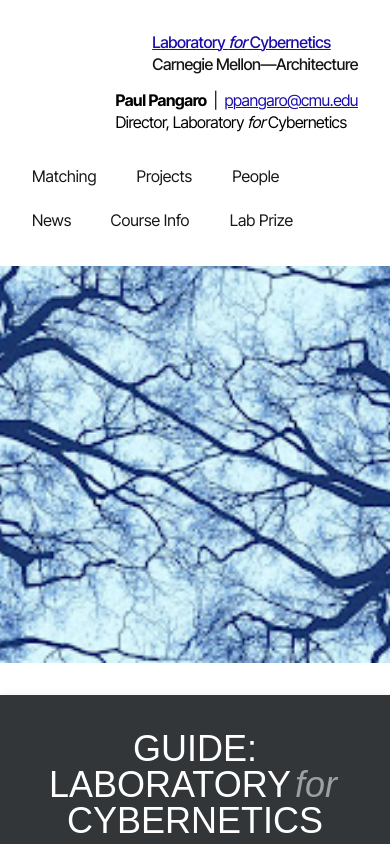
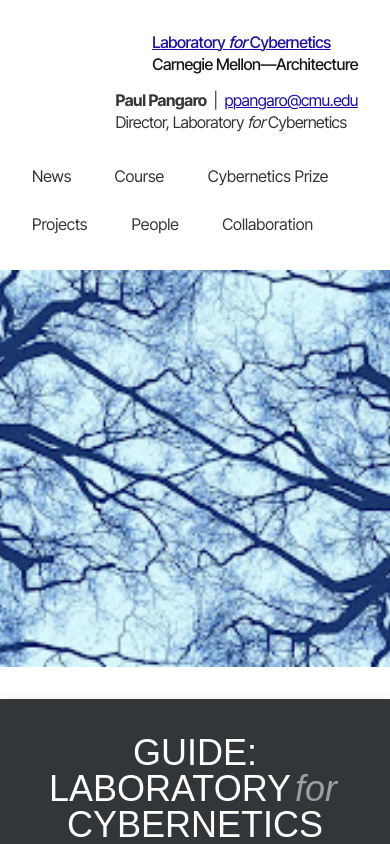
Before and after one commit to lab4cybernetics-cmu/lab-for-cybernetics, a Next.js app: page / in a window 390 px wide. Shown: the top 844 px of the page. Built offline with nearby package versions, Linux system fonts and the light colour scheme; no server answers.

Commit message:
feat: update navigation menu, refine brand colors, and add external link support for project cards

```diff
--- a/src/app/globals.css
+++ b/src/app/globals.css
@@ -2,7 +2,7 @@
 
 :root {
   --background: #ffffff;
-  --foreground: #171717;
+  --foreground: #323639;
 }
 
 @theme inline {
--- a/src/app/layout.tsx
+++ b/src/app/layout.tsx
@@ -31,20 +31,32 @@ export default function RootLayout({
                 </a>
                 <h2 className="text-sys-top-left font-medium text-neutral-900 mt-0.5 tracking-tight">Carnegie Mellon—Architecture</h2>
               </div>
-              <div className="hidden md:block w-[1px] bg-black self-stretch"></div>
+              <div className="hidden md:block w-[1px] bg-brand-dark self-stretch"></div>
               <div className="flex flex-col items-start leading-tight">
-                <div className="text-sys-top-left font-bold text-black tracking-tight">
-                  Paul Pangaro <span className="font-normal text-black mx-1">|</span> <a href="mailto:ppangaro@cmu.edu" className="font-normal text-brand-blue underline decoration-1">ppangaro@cmu.edu</a>
+                <div className="text-sys-top-left font-bold text-brand-dark tracking-tight">
+                  Paul Pangaro <span className="font-normal text-brand-dark mx-1">|</span> <a href="mailto:ppangaro@cmu.edu" className="font-normal text-brand-blue underline decoration-1">ppangaro@cmu.edu</a>
                 </div>
-                <div className="text-sys-top-left font-normal text-black mt-0.5 tracking-tight">Director, Laboratory <em>for</em> Cybernetics</div>
+                <div className="text-sys-top-left font-normal text-brand-dark mt-0.5 tracking-tight">Director, Laboratory <em>for</em> Cybernetics</div>
               </div>
             </div>
 
             {/* Navigation Bar */}
-            <nav className="flex flex-wrap justify-start md:justify-end md:text-right gap-[20px] text-sys-nav font-normal pb-0.5 items-end">
-              <a href="/matching" className="group flex items-center hover:text-[#90cde8] transition-all duration-300">
-                <span data-text="Matching" className="after:content-[attr(data-text)] after:block after:font-medium after:invisible after:h-0 after:overflow-hidden group-hover:font-medium group-hover:underline decoration-1 underline-offset-2 transition-all duration-300">
-                  Matching
+            <nav className="flex flex-wrap justify-start md:justify-end md:text-right gap-[24px] text-sys-nav font-normal pb-0.5 items-end">
+              <a href="/news" className="group flex items-center hover:text-[#90cde8] transition-all duration-300">
+                <span data-text="News" className="after:content-[attr(data-text)] after:block after:font-medium after:invisible after:h-0 after:overflow-hidden group-hover:font-medium group-hover:underline decoration-1 underline-offset-2 transition-all duration-300">
+                  News
+                </span>
+                <ArrowRight className="w-[0.9em] h-[0.9em] ml-1 opacity-0 group-hover:opacity-100 transition-all duration-300 group-hover:-rotate-45" strokeWidth={2.5} />
+              </a>
+              <a href="/course-info" className="group flex items-center hover:text-[#90cde8] transition-all duration-300">
+                <span data-text="Course" className="after:content-[attr(data-text)] after:block after:font-medium after:invisible after:h-0 after:overflow-hidden group-hover:font-medium group-hover:underline decoration-1 underline-offset-2 transition-all duration-300">
+                  Course
+                </span>
+                <ArrowRight className="w-[0.9em] h-[0.9em] ml-1 opacity-0 group-hover:opacity-100 transition-all duration-300 group-hover:-rotate-45" strokeWidth={2.5} />
+              </a>
+              <a href="/lab-prize" className="group flex items-center hover:text-[#90cde8] transition-all duration-300">
+                <span data-text="Cybernetics Prize" className="after:content-[attr(data-text)] after:block after:font-medium after:invisible after:h-0 after:overflow-hidden group-hover:font-medium group-hover:underline decoration-1 underline-offset-2 transition-all duration-300">
+                  Cybernetics Prize
                 </span>
                 <ArrowRight className="w-[0.9em] h-[0.9em] ml-1 opacity-0 group-hover:opacity-100 transition-all duration-300 group-hover:-rotate-45" strokeWidth={2.5} />
               </a>
@@ -60,21 +72,9 @@ export default function RootLayout({
                 </span>
                 <ArrowRight className="w-[0.9em] h-[0.9em] ml-1 opacity-0 group-hover:opacity-100 transition-all duration-300 group-hover:-rotate-45" strokeWidth={2.5} />
               </a>
-              <a href="/news" className="group flex items-center hover:text-[#90cde8] transition-all duration-300">
-                <span data-text="News" className="after:content-[attr(data-text)] after:block after:font-medium after:invisible after:h-0 after:overflow-hidden group-hover:font-medium group-hover:underline decoration-1 underline-offset-2 transition-all duration-300">
-                  News
-                </span>
-                <ArrowRight className="w-[0.9em] h-[0.9em] ml-1 opacity-0 group-hover:opacity-100 transition-all duration-300 group-hover:-rotate-45" strokeWidth={2.5} />
-              </a>
-              <a href="/course-info" className="group flex items-center hover:text-[#90cde8] transition-all duration-300">
-                <span data-text="Course Info" className="after:content-[attr(data-text)] after:block after:font-medium after:invisible after:h-0 after:overflow-hidden group-hover:font-medium group-hover:underline decoration-1 underline-offset-2 transition-all duration-300">
-                  Course Info
-                </span>
-                <ArrowRight className="w-[0.9em] h-[0.9em] ml-1 opacity-0 group-hover:opacity-100 transition-all duration-300 group-hover:-rotate-45" strokeWidth={2.5} />
-              </a>
-              <a href="/lab-prize" className="group flex items-center hover:text-[#90cde8] transition-all duration-300">
-                <span data-text="Lab Prize" className="after:content-[attr(data-text)] after:block after:font-medium after:invisible after:h-0 after:overflow-hidden group-hover:font-medium group-hover:underline decoration-1 underline-offset-2 transition-all duration-300">
-                  Lab Prize
+              <a href="/matching" className="group flex items-center hover:text-[#90cde8] transition-all duration-300">
+                <span data-text="Collaboration" className="after:content-[attr(data-text)] after:block after:font-medium after:invisible after:h-0 after:overflow-hidden group-hover:font-medium group-hover:underline decoration-1 underline-offset-2 transition-all duration-300">
+                  Collaboration
                 </span>
                 <ArrowRight className="w-[0.9em] h-[0.9em] ml-1 opacity-0 group-hover:opacity-100 transition-all duration-300 group-hover:-rotate-45" strokeWidth={2.5} />
               </a>
--- a/src/app/news/[id]/page.tsx
+++ b/src/app/news/[id]/page.tsx
@@ -28,7 +28,7 @@ export default async function NewsDetailPage({ params }: PageProps) {
         <div className="max-w-3xl mx-auto py-12 space-y-8">
             <div className="space-y-4">
                 <Link href="/news">
-                    <Button variant="ghost" className="pl-0 hover:pl-0 hover:bg-transparent text-neutral-500 hover:text-black">
+                    <Button variant="ghost" className="pl-0 hover:pl-0 hover:bg-transparent text-neutral-500 hover:text-brand-dark">
                         <ArrowLeft className="mr-2 h-4 w-4" />
                         Back to News
                     </Button>
--- a/src/app/page.tsx
+++ b/src/app/page.tsx
@@ -117,7 +117,7 @@ export default async function Home() {
                 <div className="flex justify-between items-end">
                   <h2 className="text-2xl font-medium">Recent News</h2>
                   <Link href="/news">
-                    <Button variant="link" className="text-neutral-500 hover:text-black p-0 h-auto font-normal">
+                    <Button variant="link" className="text-neutral-500 hover:text-brand-dark p-0 h-auto font-normal">
                       View all <ArrowRight className="ml-2 h-4 w-4" />
                     </Button>
                   </Link>
--- a/src/app/projects/[id]/page.tsx
+++ b/src/app/projects/[id]/page.tsx
@@ -24,7 +24,7 @@ export default async function ProjectDetailPage({ params }: PageProps) {
     return (
         <div className="max-w-3xl mx-auto py-12 space-y-8">
             <Link href="/projects">
-                <Button variant="ghost" className="pl-0 hover:pl-0 hover:bg-transparent text-neutral-500 hover:text-black">
+                <Button variant="ghost" className="pl-0 hover:pl-0 hover:bg-transparent text-neutral-500 hover:text-brand-dark">
                     <ArrowLeft className="mr-2 h-4 w-4" />
                     Back to Projects
                 </Button>
--- a/src/components/block-renderer.tsx
+++ b/src/components/block-renderer.tsx
@@ -36,7 +36,7 @@ export function BlockRenderer({ block }: BlockRendererProps) {
                     {value.rich_text.map((t: any, i: number) => (
                         <span key={i} className={cn(t.annotations.bold && "font-bold", t.annotations.italic && "italic", t.annotations.underline && "underline")}>
                             {t.href ? (
-                                <a href={t.href} target="_blank" rel="noopener noreferrer" className="text-black underline decoration-1 hover:text-brand-blue">
+                                <a href={t.href} target="_blank" rel="noopener noreferrer" className="text-brand-dark underline decoration-1 hover:text-brand-blue">
                                     {t.plain_text}
                                 </a>
                             ) : (
@@ -64,8 +64,8 @@ export function BlockRenderer({ block }: BlockRendererProps) {
             const targetUrl = value.rich_text.find((t: any) => t.href)?.href;
             if (!targetUrl) return null;
             return (
-                <a href={targetUrl} target="_blank" rel="noopener noreferrer" className="group flex justify-between items-center w-full md:w-[calc(50%-12px)] bg-[#95cee9] px-[20px] py-[14px] mb-[12px] text-black tracking-normal leading-none text-sys-normal hover:bg-[#8ac1da] rounded-[6px] hover:rounded-none transition-all duration-300">
-                    <span className="font-medium">{textContent}</span>
+                <a href={targetUrl} target="_blank" rel="noopener noreferrer" className="group flex justify-between items-center w-full md:w-[calc(50%-12px)] bg-[#95cee9] px-[20px] py-[14px] mb-[12px] text-brand-dark tracking-normal leading-none font-special-condensed uppercase text-[20px] hover:bg-[#8ac1da] rounded-[6px] hover:rounded-none transition-all duration-300">
+                    <span className="pt-0.5">{textContent}</span>
                     <ArrowRight className="ml-4 h-[1.2em] w-[1.2em] shrink-0 transition-transform duration-300 group-hover:-rotate-45" strokeWidth={2.5} />
                 </a>
             );
@@ -84,7 +84,7 @@ export function BlockRenderer({ block }: BlockRendererProps) {
                     {value.rich_text.map((t: any, i: number) => (
                         <span key={i} className={cn(t.annotations.bold && "font-bold", t.annotations.italic && "italic", t.annotations.underline && "underline")}>
                             {t.href ? (
-                                <a href={t.href} target="_blank" rel="noopener noreferrer" className="text-black underline decoration-1 hover:text-brand-blue">
+                                <a href={t.href} target="_blank" rel="noopener noreferrer" className="text-brand-dark underline decoration-1 hover:text-brand-blue">
                                     {t.plain_text}
                                 </a>
                             ) : (
@@ -101,7 +101,7 @@ export function BlockRenderer({ block }: BlockRendererProps) {
                     {value.rich_text.map((t: any, i: number) => (
                         <span key={i} className={cn(t.annotations.bold && "font-bold", t.annotations.italic && "italic", t.annotations.underline && "underline")}>
                             {t.href ? (
-                                <a href={t.href} target="_blank" rel="noopener noreferrer" className="text-black underline decoration-1 hover:text-brand-blue">
+                                <a href={t.href} target="_blank" rel="noopener noreferrer" className="text-brand-dark underline decoration-1 hover:text-brand-blue">
                                     {t.plain_text}
                                 </a>
                             ) : (
--- a/src/components/defining-documents.tsx
+++ b/src/components/defining-documents.tsx
@@ -47,9 +47,9 @@ export function DefiningDocuments({ docs }: DefiningDocumentsProps) {
                   borderRadius: isActive ? "0px" : "6px",
                   transition: "width 400ms ease, border-radius 400ms ease, background-color 400ms ease",
                 }}
-                className="group flex justify-between items-center bg-[#95cee9] px-[20px] py-[14px] text-black tracking-normal leading-none text-sys-normal hover:bg-[#8ac1da] overflow-hidden"
+                className="group flex justify-between items-center bg-[#95cee9] px-[20px] py-[14px] text-brand-dark tracking-normal leading-none font-special-condensed uppercase text-[20px] hover:bg-[#8ac1da] overflow-hidden"
               >
-                <span className="font-medium whitespace-nowrap">{doc.title}</span>
+                <span className="whitespace-nowrap pt-0.5">{doc.title}</span>
                 <ArrowRight className="ml-4 h-[1.2em] w-[1.2em] shrink-0 transition-transform duration-400 group-hover:-rotate-45" strokeWidth={2.5} />
               </a>
             </div>
--- a/src/components/projects/project-card.tsx
+++ b/src/components/projects/project-card.tsx
@@ -11,8 +11,13 @@ interface ProjectCardProps {
 }
 
 export function ProjectCard({ item }: ProjectCardProps) {
+    const isRebraiding = item.name.toLowerCase().trim() === "re-braiding";
+    const displayName = isRebraiding ? "Re-Braiding Cybernetics & AI" : item.name;
+    const href = isRebraiding ? "https://tinyurl.com/Cyber-AI-Rebraid" : `/projects/${item.id}`;
+    const target = isRebraiding ? "_blank" : undefined;
+
     return (
-        <Link href={`/projects/${item.id}`} className="group block h-full">
+        <Link href={href} target={target} className="group block h-full">
             <Card className="h-full flex flex-col hover:border-neutral-400 transition-colors overflow-hidden">
                 {item.coverImage && (
                     <div className="relative w-full h-48 bg-neutral-100 border-b border-neutral-200">
@@ -28,7 +33,7 @@ export function ProjectCard({ item }: ProjectCardProps) {
                 <CardHeader>
                     <div className="flex justify-between items-start gap-2">
                         <CardTitle className="text-lg leading-tight group-hover:underline decoration-neutral-400 underline-offset-4 decoration-1">
-                            {item.name}
+                            {displayName}
                         </CardTitle>
                         <Badge variant={item.status === "Completed" ? "outline" : "default"} className="whitespace-nowrap">
                             {item.status}
```
